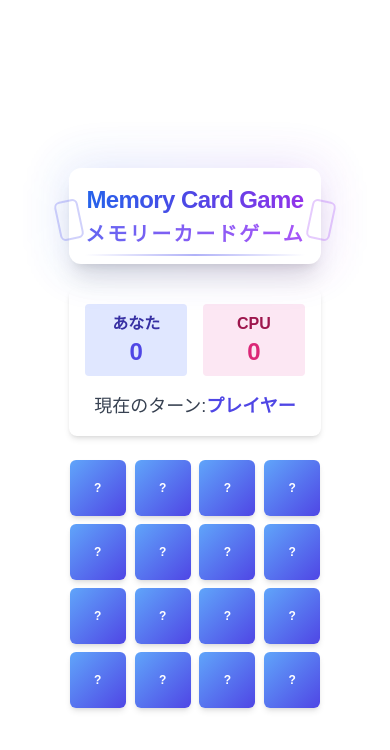
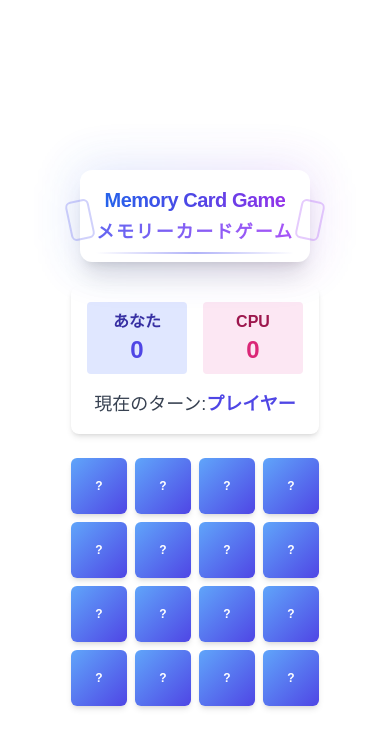
Before and after one commit to AlpineHunter/memory-magic-game, a Next.js app: page / in a window 390 px wide. Shown: the top 750 px of the page. Built offline with nearby package versions, Linux system fonts and the light colour scheme.

Commit message:
タイトルの表示を変更(スマホ表示)

```diff
--- a/src/components/GameBoard.tsx
+++ b/src/components/GameBoard.tsx
@@ -209,12 +209,12 @@ const GameBoard: React.FC = () => {
             <div className='relative px-4 py-4 sm:px-6 sm:py-5 md:px-8 md:py-6 bg-white dark:bg-gray-900 rounded-xl shadow-xl'>
               <div className='flex flex-col items-center space-y-1'>
                 {/* メインタイトル */}
-                <div className='text-2xl sm:text-3xl md:text-4xl lg:text-5xl font-bold tracking-tight bg-gradient-to-r from-blue-600 via-indigo-600 to-purple-600 bg-clip-text text-transparent'>
+                <div className='text-xl sm:text-2xl md:text-3xl lg:text-4xl font-bold tracking-tight bg-gradient-to-r from-blue-600 via-indigo-600 to-purple-600 bg-clip-text text-transparent'>
                   Memory Card Game
                 </div>
 
                 {/* 日本語タイトル */}
-                <div className='text-xl sm:text-2xl md:text-3xl lg:text-3xl font-bold tracking-widest bg-gradient-to-r from-indigo-500 to-purple-500 bg-clip-text text-transparent'>
+                <div className='text-lg sm:text-xl md:text-2xl lg:text-3xl font-bold tracking-widest bg-gradient-to-r from-indigo-500 to-purple-500 bg-clip-text text-transparent'>
                   メモリーカードゲーム
                 </div>
 
```
